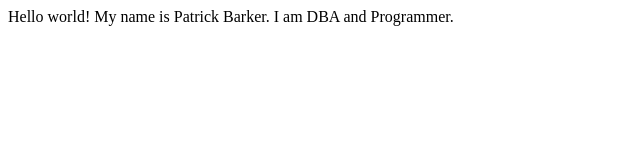
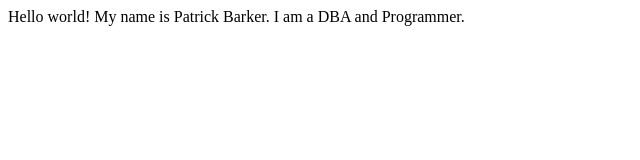
Before and after one commit to patrickmbarker/patrickmbarker.github.io, a plain HTML site: page index.html in a window 1280 px wide. Shown: the full height of the page, 0-640 px from the left. Drawn offline with Linux system fonts and the light colour scheme.

Commit message:
Update index.html

```diff
--- a/index.html
+++ b/index.html
@@ -2,7 +2,7 @@
 <html>
 
 <body>
-Hello world! My name is Patrick Barker. I am DBA and Programmer.
+Hello world! My name is Patrick Barker. I am a DBA and Programmer.
 </body>
 
 </html>
```
